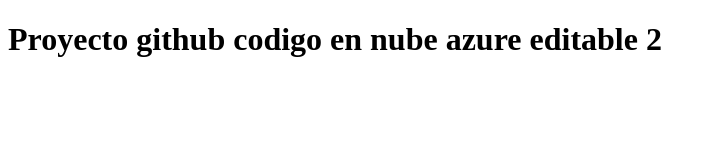
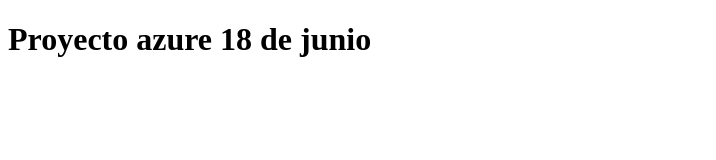
Before and after one commit to EdwinV12/Proyect, a plain HTML site: page index.html in a window 1280 px wide. Shown: the whole page, without its empty margins (0-716 px from the left). Drawn offline with Linux system fonts and the light colour scheme.

Commit message:
Update index.html

```diff
--- a/index.html
+++ b/index.html
@@ -7,6 +7,6 @@
     <title>Proyecto</title>
 </head>
 <body>
-    <h1>Proyecto github codigo en nube azure editable 2</h1>
+    <h1>Proyecto azure 18 de junio</h1>
 </body>
 </html>
```
